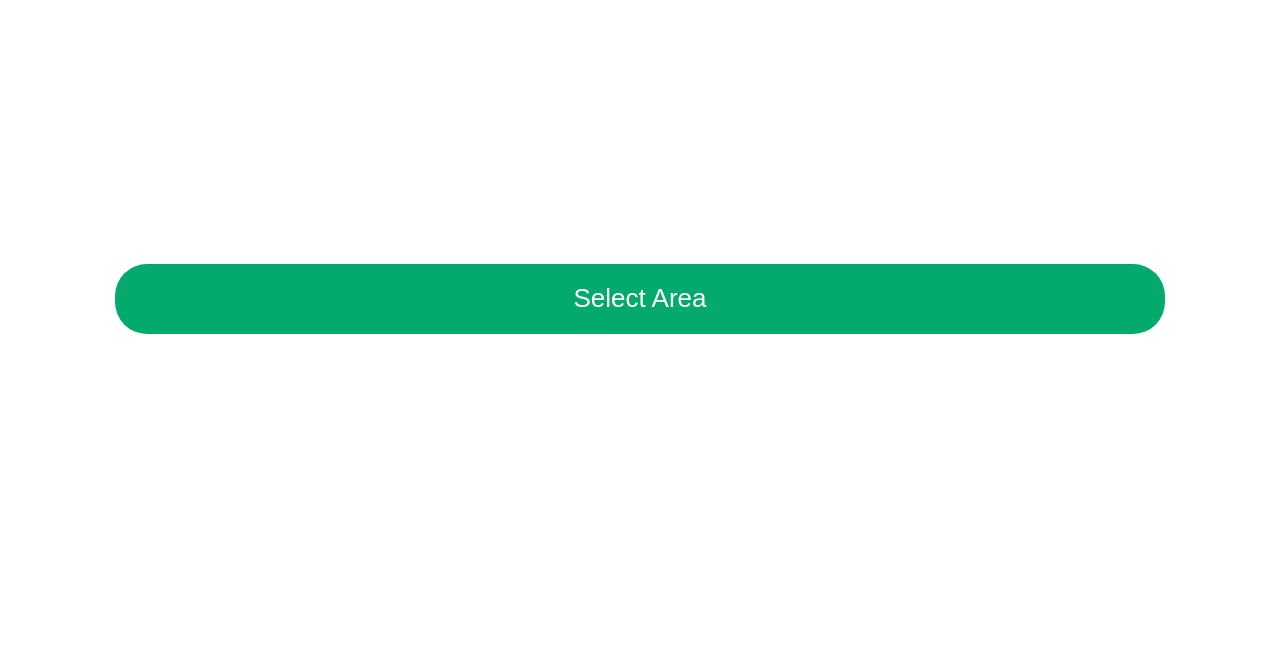
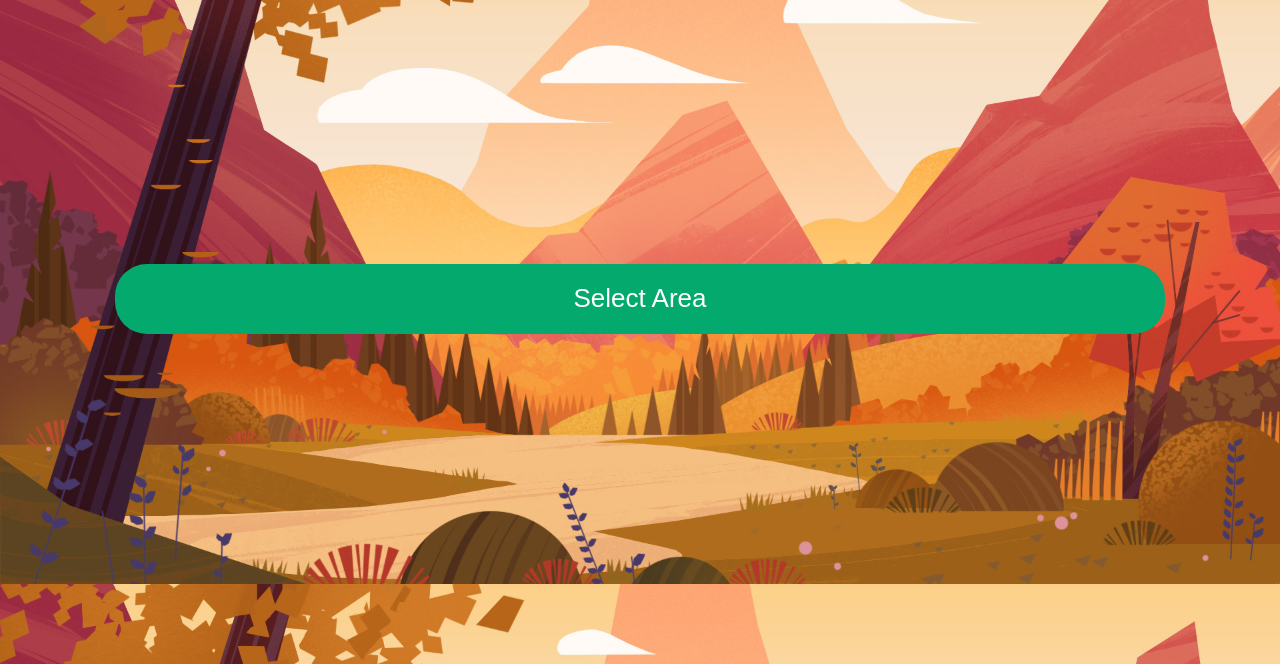
Before and after one commit to Ashwin-jaya/destidecoder, a plain HTML site: page index.html in a window 1280 px wide. Shown: the part 136-800 px from the top of the page. Drawn offline with Linux system fonts and the light colour scheme; the site is published under a folder, as on GitHub Pages, so addresses that start at the root find nothing.

Commit message:
Update style.css

```diff
--- a/style.css
+++ b/style.css
@@ -6,7 +6,7 @@
     color: #D01B1B;
 }
 body{
-    background-image: url(/5278b973057517.5bfd226687bb7.jpg)  ;
+    background-image: url(5278b973057517.5bfd226687bb7.jpg)  ;
     background-size: cover;
     background-position:cover;
 }
```
